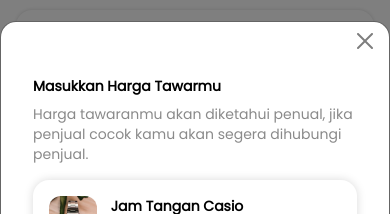
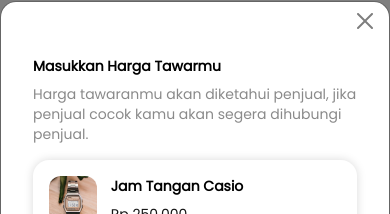
Before and after one commit to anwargates/buyer-ui, a React (Create React App) app: page /buyer/1 in a window 390 px wide. Both pictures are taken after a click on the button "Saya Tertarik dan ingin Nego". Shown: the part 421-635 px from the top of the page. Built offline with nearby package versions, Linux system fonts and the light colour scheme.

Commit message:
v007
fix modal slide up anim

```diff
--- a/src/Pages/Buyer.js
+++ b/src/Pages/Buyer.js
@@ -132,7 +132,7 @@ const Buyer = () => {
                                     Masukkan Harga Tawarmu
                                 </h1>
                                 <p>
-                                    Harga tawaranmu akan diketahui penual, jika penjual cocok kamu akan segera dihubungi penjual.
+                                    Harga tawaranmu akan diketahui penjual, jika penjual cocok kamu akan segera dihubungi penjual.
                                 </p>
                             </div>
                             <div className="row-modal-item">
--- a/src/Pages/buyer.css
+++ b/src/Pages/buyer.css
@@ -516,9 +516,23 @@ body {
   }
 
   /* modal */
+  .modal{
+    /* display: flex!important; */
+    bottom: -150vh;
+    transition: all .3s ease-in-out;
+    top: auto!important; /*essential*/
+  }
+  .modal.show{
+    /* display: flex!important; */
+    /* flex-direction: column;
+    justify-content: flex-end; */
+    /* top: auto; */
+    bottom: -50vh!important;
+  }
   .modal-dialog{
+    top: auto;
     margin: 0;
-    bottom: 0;
+    /* bottom: 0; */
     position: fixed;
     max-width: 100%;
   }
```
